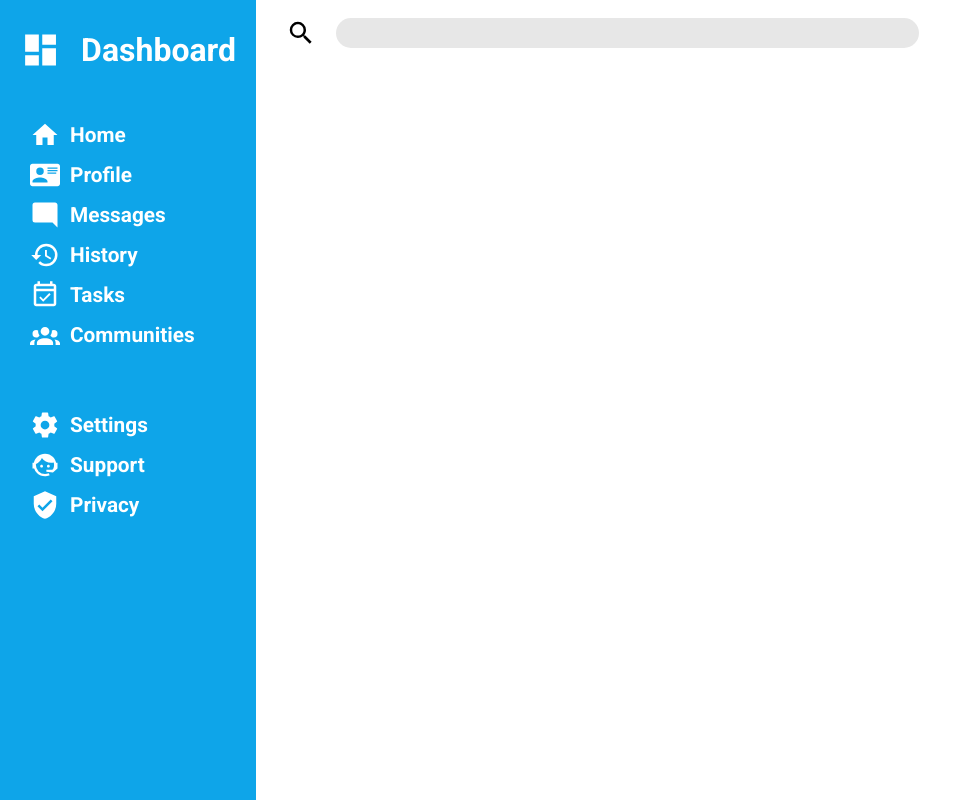
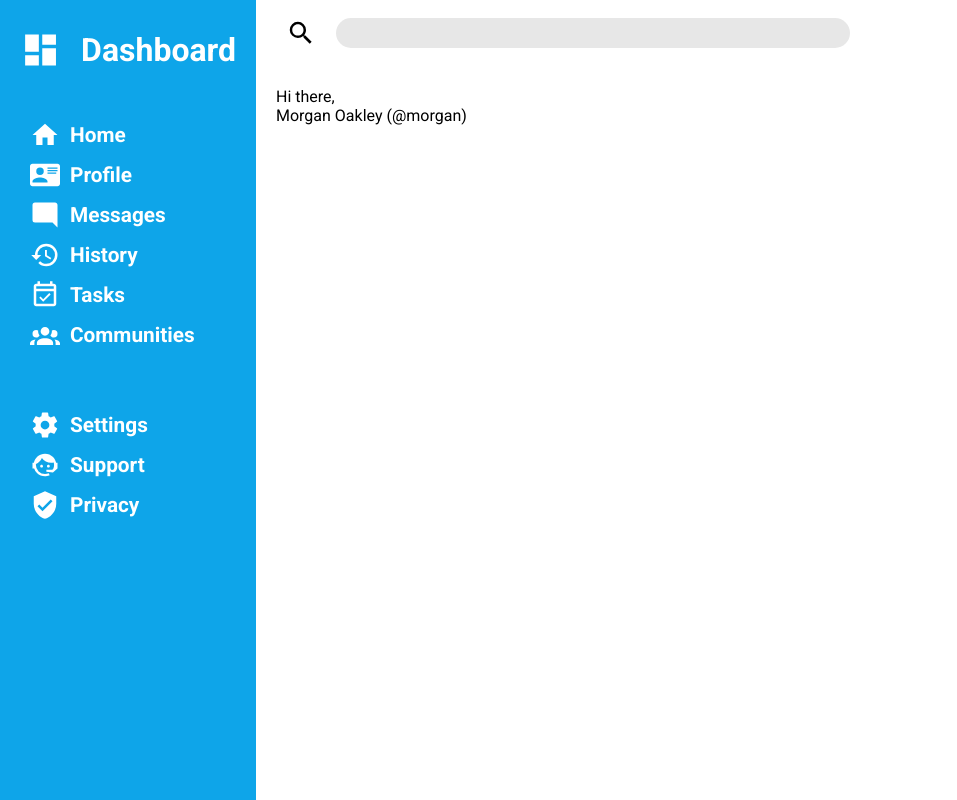
Before and after one commit to raelcx/admin-dashboard, a plain HTML site: page index.html in a window 1280 px wide. Shown: the whole page, without its empty margins (0-957 px from the left). Drawn offline with Linux system fonts and the light colour scheme.

Commit message:
Start initial header design

```diff
--- a/index.html
+++ b/index.html
@@ -72,6 +72,11 @@
                     </form>
                 </div>
                 <div class="welcomeMessage">
+                    <div class="profileImage"></div>
+                    <div class="welcomeText">
+                        <p>Hi there,</p>
+                        <p>Morgan Oakley (@morgan)</p>
+                    </div>
 
                 </div>
             </div>
--- a/style.css
+++ b/style.css
@@ -83,7 +83,7 @@
 
 #container > .header {
     display: grid;
-    grid-template-columns: 2fr 1fr;
+    grid-template-columns: 3fr 2fr;
 
 }
 
```
